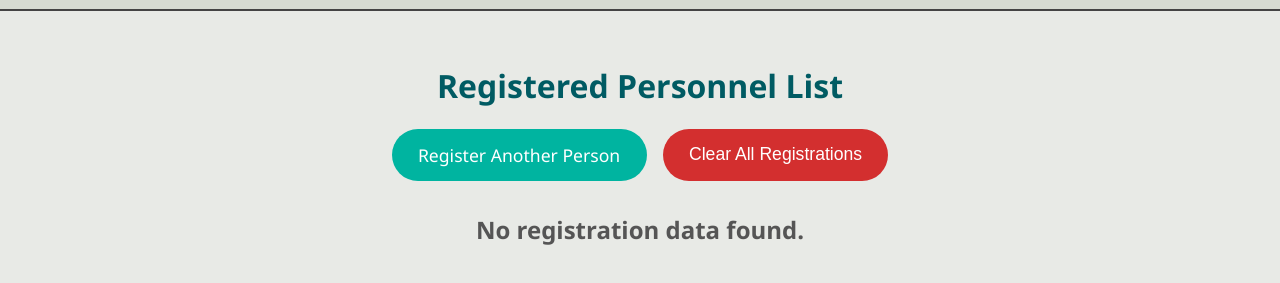
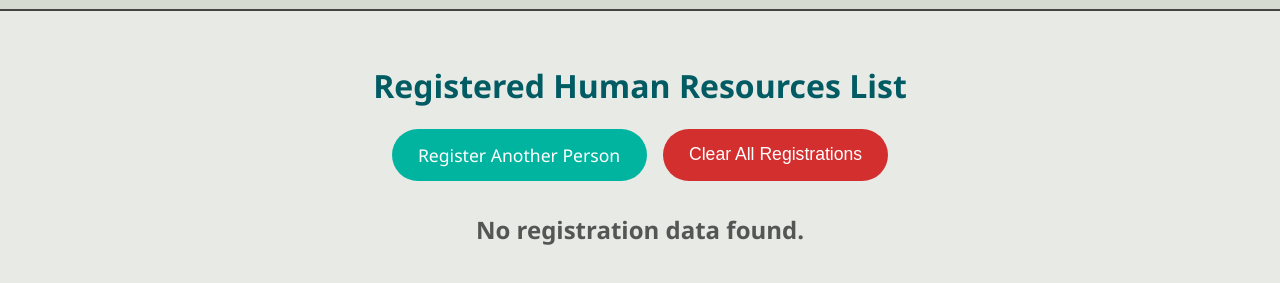
Before and after one commit to PyleaMUN/delegate-list, a plain HTML site: page index.html in a window 1280 px wide. Shown: the part 111-394 px from the top of the page. Drawn offline with Linux system fonts and the light colour scheme.

Commit message:
Update index.html

```diff
--- a/index.html
+++ b/index.html
@@ -3,7 +3,7 @@
 <head>
     <meta charset="UTF-8" />
     <meta name="viewport" content="width=device-width, initial-scale=1.0"/>
-    <title>PyleaMUN - Registered Personnel List</title>
+    <title>PyleaMUN - Registered Human Resources List</title>
     <style>
         body {
             font-family: 'Segoe UI', Tahoma, Geneva, Verdana, sans-serif;
@@ -157,7 +157,7 @@
     </div>
 
     <main>
-        <h1>Registered Personnel List</h1>
+        <h1>Registered Human Resources List</h1>
 
         <div class="controls">
             <a href="https://pyleamun.github.io/delegate-entry/" class="action-btn">Register Another Person</a>
```
